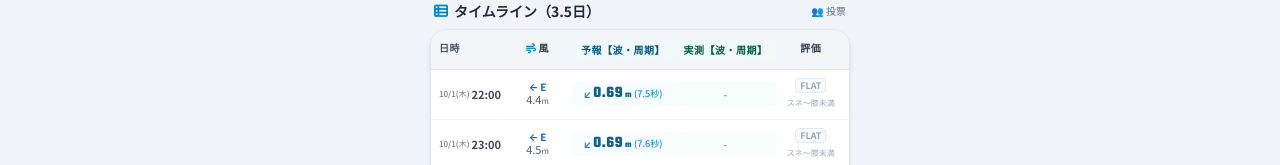
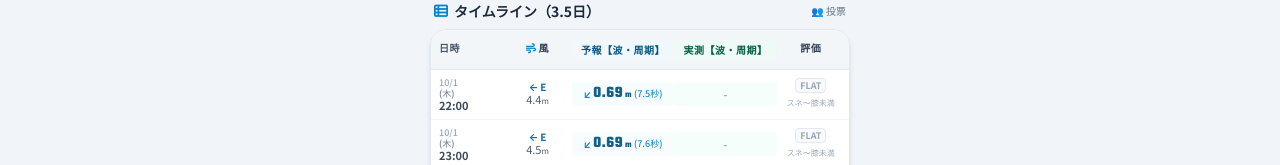
Before and after one commit to dmmiea/surf-base, a plain HTML site: page index.html in a window 1280 px wide. Shown: the part 787-952 px from the top of the page. Drawn offline with nearby package versions, Linux system fonts and the light colour scheme.

Commit message:
style: タイムラインの日時列を日付・曜日・時刻の3行表示に改行

```diff
--- a/index.html
+++ b/index.html
@@ -1021,14 +1021,15 @@
 
         item.innerHTML = `
           <!-- 日時 -->
-          <div class="col-span-2 text-left pl-1">
-            <div class="flex items-center gap-0.5">
-              <span class="text-[8px] ${row.dowColor} whitespace-nowrap">${row.dayLabel}(${row.dowStr})</span>
-              <span class="${isCurrent ? 'text-sky-800 font-black' : 'text-slate-700 font-semibold'} text-[11px]">
+          <div class="col-span-2 text-left pl-1 leading-tight flex flex-col justify-center">
+            <span class="text-[9px] text-slate-400 font-medium leading-none">${row.dayLabel}</span>
+            <span class="text-[9px] ${row.dowColor} leading-none mt-0.5">(${row.dowStr})</span>
+            <div class="flex items-center gap-0.5 mt-0.5">
+              <span class="${isCurrent ? 'text-sky-800 font-black' : 'text-slate-700 font-semibold'} text-[11px] leading-none">
                 ${row.time}
               </span>
+              ${isCurrent ? '<span class="text-[8px] text-sky-600 font-bold leading-none">NOW</span>' : ''}
             </div>
-            ${isCurrent ? '<div class="text-[8px] text-sky-600 font-bold leading-none">NOW</div>' : (row.isPast ? '' : '<div class="text-[8px] text-slate-400 font-medium leading-none">予報</div>')}
           </div>
 
           <!-- 風向・風速（矢印付き） -->
```
